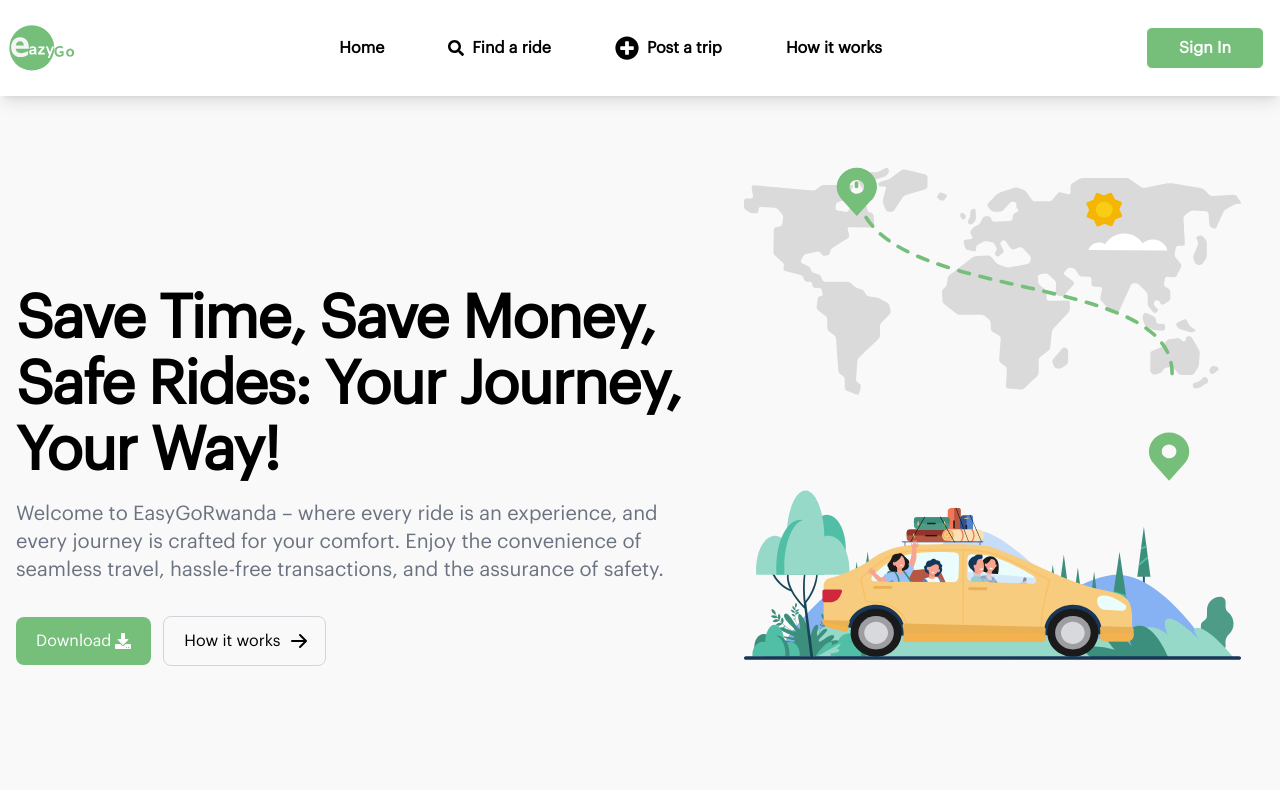
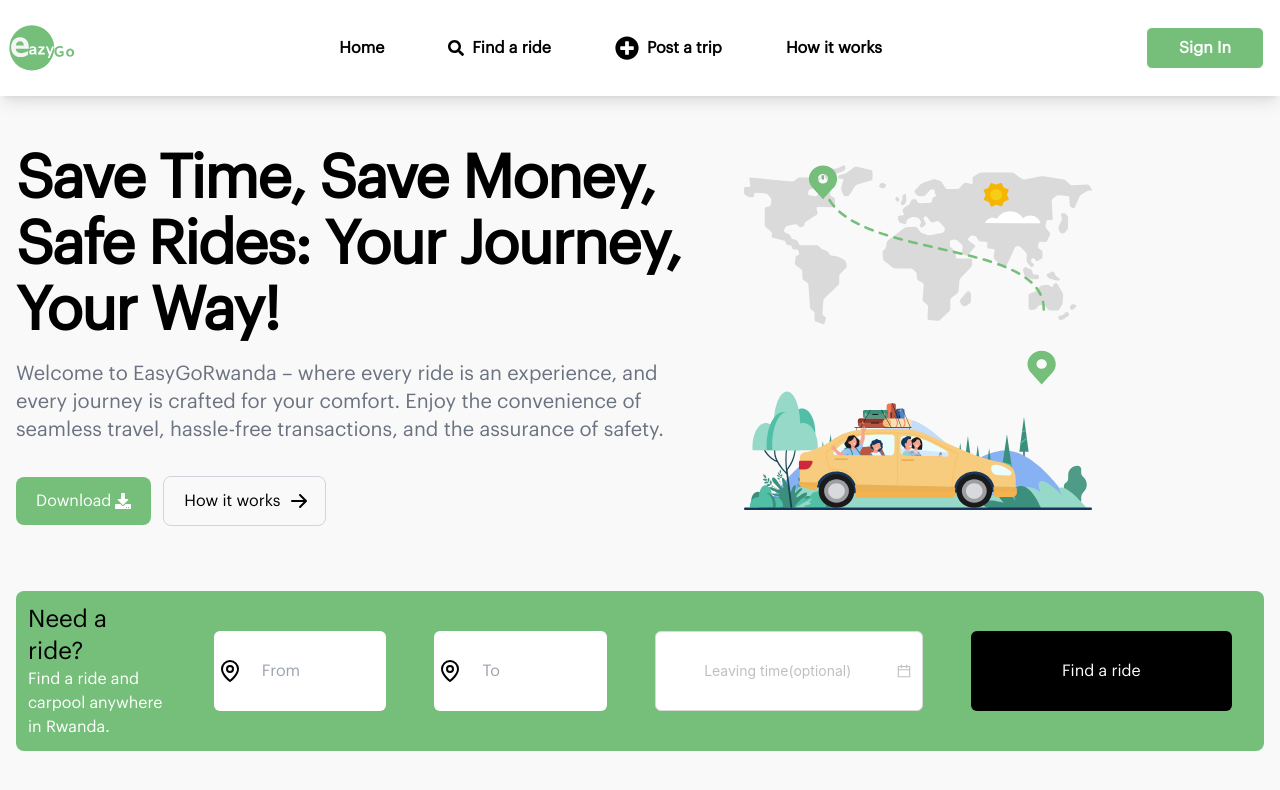
Before and after one commit to ALVINdimpos/EazyGoRwanda-fn, a React (Vite) app: page / in a window 1280 px wide. Shown: the top 790 px of the page. Built offline with nearby package versions, Linux system fonts and the light colour scheme; a web font is replaced by a local one.

Commit message:
feat: added search bar navigation

```diff
--- a/package.json
+++ b/package.json
@@ -20,9 +20,11 @@
     "antd": "^5.13.1",
     "aos": "^2.3.4",
     "jwt-decode": "^4.0.0",
+    "lucide-react": "^0.350.0",
     "moment": "^2.30.1",
     "prop-types": "^15.8.1",
     "react": "^18.2.0",
+    "react-datepicker": "^6.2.0",
     "react-dom": "^18.2.0",
     "react-icons": "^5.0.1",
     "react-redux": "^9.1.0",
--- a/src/components/HeroSection.jsx
+++ b/src/components/HeroSection.jsx
@@ -4,6 +4,7 @@
 import { Hero } from '../assets';
 import { Link } from 'react-router-dom';
 import { FaDownload } from 'react-icons/fa';
+import SearchNav from './Home/SearchNav';
 const HeroSection = () => {
   return (
     <section className=''>
@@ -43,8 +44,11 @@
           </Link>
         </div>
         <div className='hidden lg:mt-0 lg:col-span-5 lg:flex'>
-          <img src={Hero} alt='mockup' className='h-[500px] ' />
+          <img src={Hero} alt='mockup' className='h-[350px] ' />
         </div>
+
+        {/*Search Navigation  */}
+        <SearchNav />
       </div>
     </section>
   );
--- /dev/null
+++ b/src/components/Home/SearchNav.jsx
@@ -0,0 +1,33 @@
+import React from 'react';
+import { MapPin } from 'lucide-react';
+import { DatePicker } from 'antd';
+
+function SearchNav() {
+  const handleSubmit = () => {};
+  return (
+    <div className='w-full h-40 col-span-full bg-transparent my-10'>
+      <form onSubmit={handleSubmit} className='flex items-center gap-12 w-full h-full pr-8 pl-3 bg-primary rounded-lg'>
+        <div className='w-40'>
+          <p className='text-2xl'>Need a ride?</p>
+          <p className='text-white'>Find a ride and carpool anywhere in Rwanda.</p>
+        </div>
+        <div className='relative flex items-center w-2/12'>
+          <MapPin className='absolute ml-1' />
+          <input type='text' placeholder='From' className='h-20 w-full pl-12 rounded-md' />
+        </div>
+        <div className='relative flex items-center w-2/12'>
+          <MapPin className='absolute ml-1' />
+          <input type='text' placeholder='To' className='h-20 w-full pl-12 rounded-md' />
+        </div>
+
+        <DatePicker placeholder='Leaving time(optional)' className='h-20 w-3/12 pl-12 rounded-md' />
+
+        <button type='submit' className='h-20 w-3/12 p-2 lg:bg-black text-white rounded-md'>
+          Find a ride
+        </button>
+      </form>
+    </div>
+  );
+}
+
+export default SearchNav;
--- a/src/containers/Home.jsx
+++ b/src/containers/Home.jsx
@@ -2,11 +2,14 @@
 import React from 'react';
 import { Navbar } from '../components';
 import HeroSection from '../components/HeroSection';
+import SearchNav from '../components/Home/SearchNav';
+
 const Home = () => {
   return (
     <div>
       <Navbar />
       <HeroSection />
+      {/* <SearchNav /> */}
     </div>
   );
 };
```
